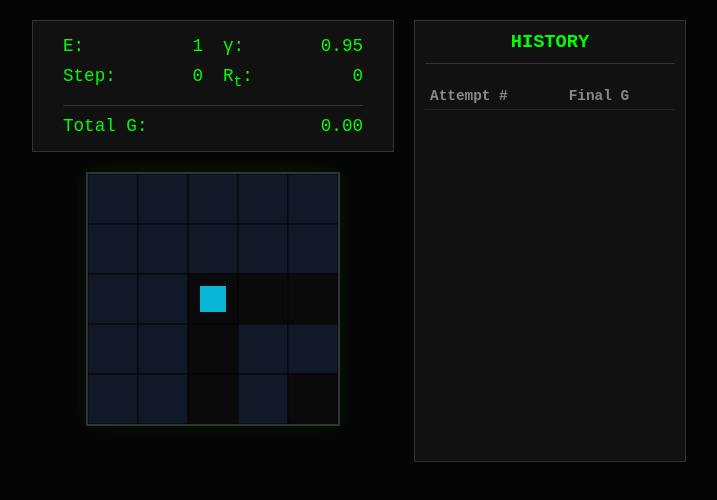
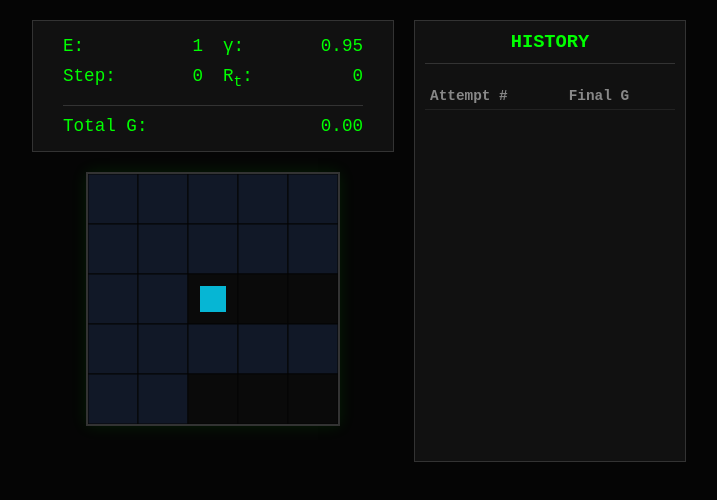
Before and after one commit to SnirNehemia/RL_games, a plain HTML site: page Demos/POMDP_Keyboard.html in a window 1280 px wide. Shown: the whole page, without its empty margins (281-998 px from the left). Drawn offline with Linux system fonts and the light colour scheme.

Commit message:
map change

```diff
--- a/Demos/POMDP_Keyboard.html
+++ b/Demos/POMDP_Keyboard.html
@@ -125,13 +125,15 @@
     const mapStrings = [
         "111111111111111",
         "100000000000401",
-        "101113111111101",
-        "101000000000101",
+        "111111111111111",
+        "100000000000401",
+        "101110111111101",
+        "101030000000101",
         "101011111110101",
         "101010000010101",
         "101010111010101",
-        "101010151010101",
-        "101010001010101",
+        "100010151010101",
+        "101000001010101",
         "101011111010101",
         "101000000010101",
         "101111111110101",
```
Also changed, not shown: Demos/MDP_Keyboard.html (+4 -4 lines), Demos/MDP_Mobile.html (+4 -4 lines), Demos/POMDP_Mobile.html (+4 -4 lines).
